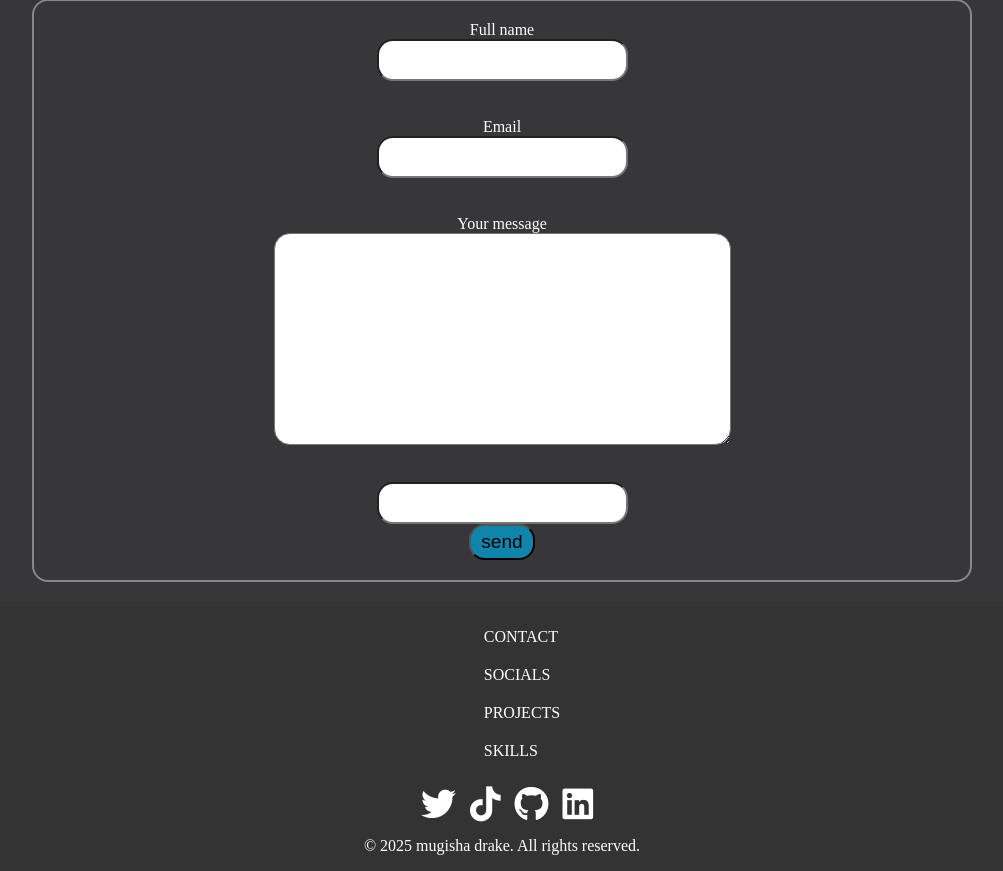
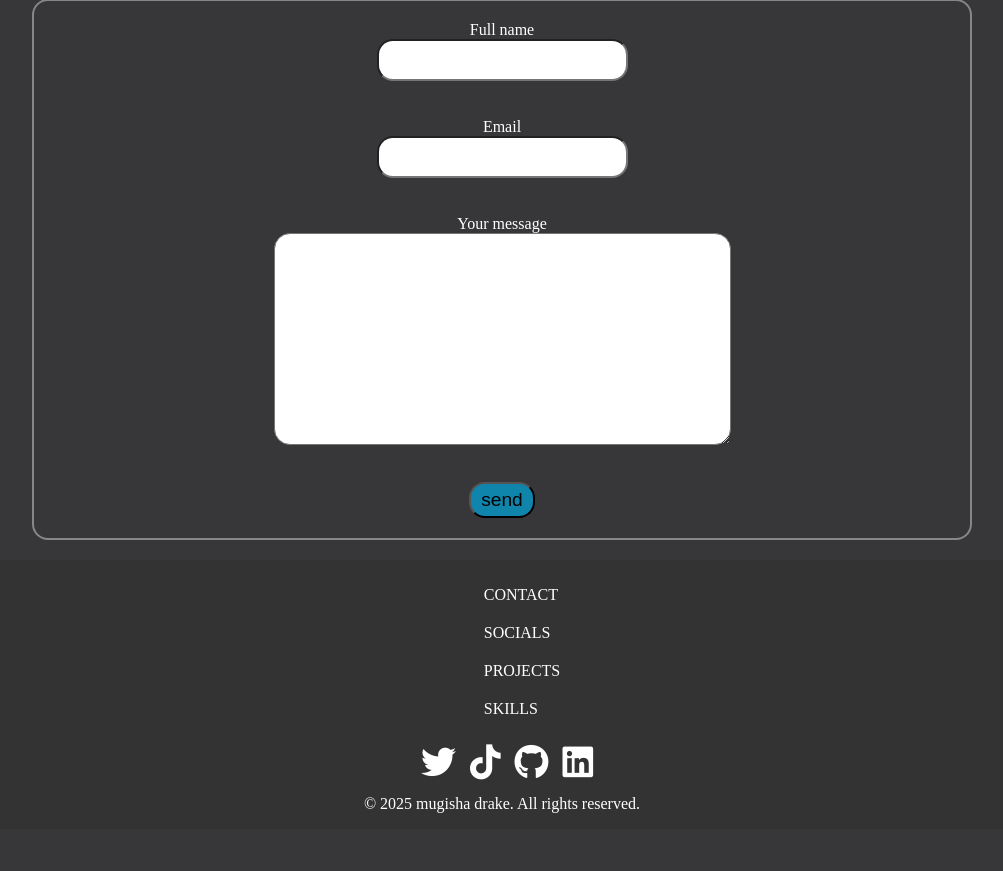
Before and after one commit to Drakemugisha/drake-site, a Django app: page / in a window 1280 px wide. Shown: the part 2089-2960 px from the top of the page, without its empty margins (138-1141 px from the left). After the commit the page ends 2902 px from the top, so only its background shows below. Run offline with Django 5.2, Linux system fonts and the light colour scheme.

Commit message:
honey-pot

```diff
--- a/templates/index.html
+++ b/templates/index.html
@@ -221,7 +221,7 @@
           <br>
             {% endfor %}
 
-            <input type="text" name="honeypot" style="display:block">
+            <input type="text" name="honeypot" style="display:none">
 
           <button type="submit" id='formbtn'>send</button>
           {% if messages %}
```
